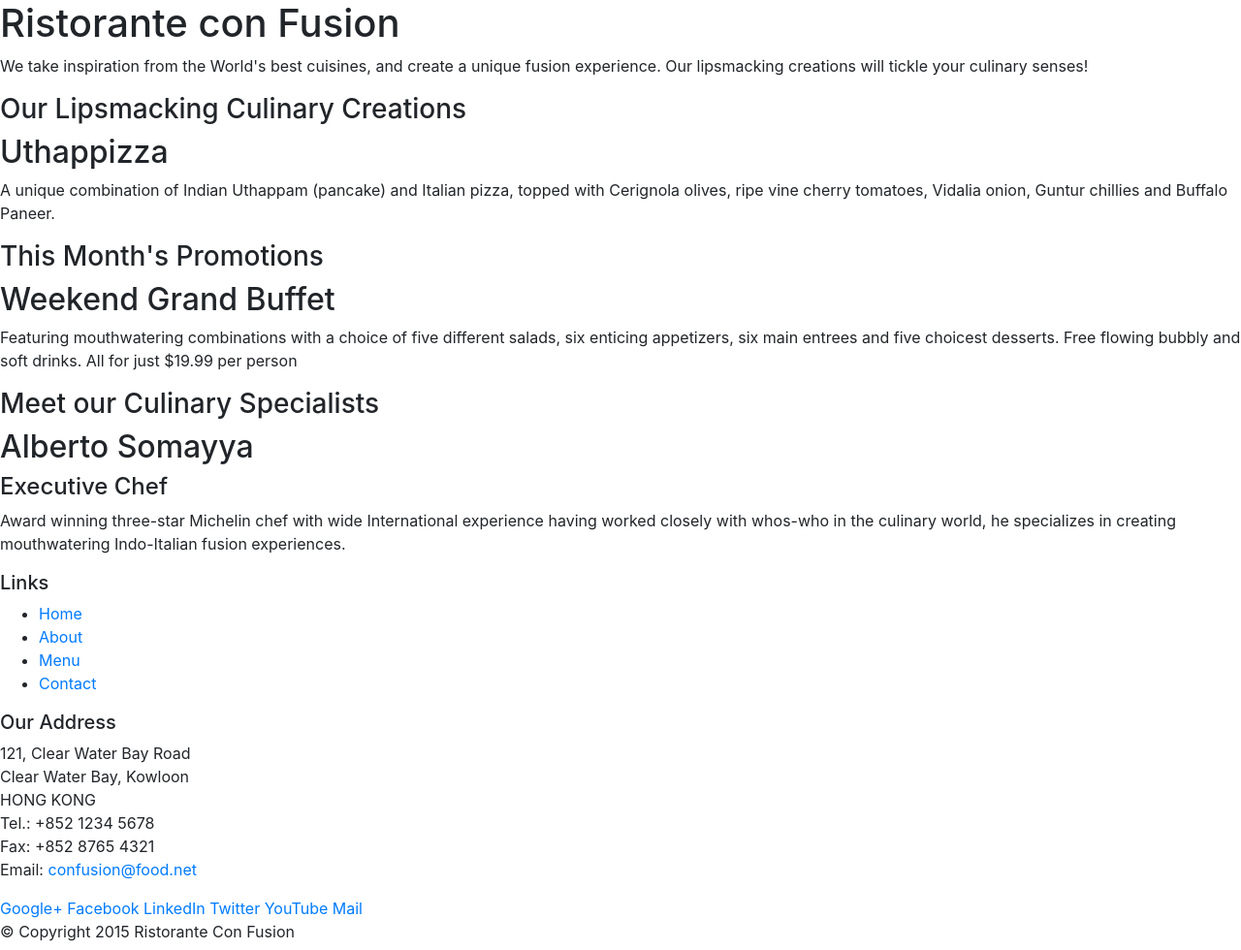
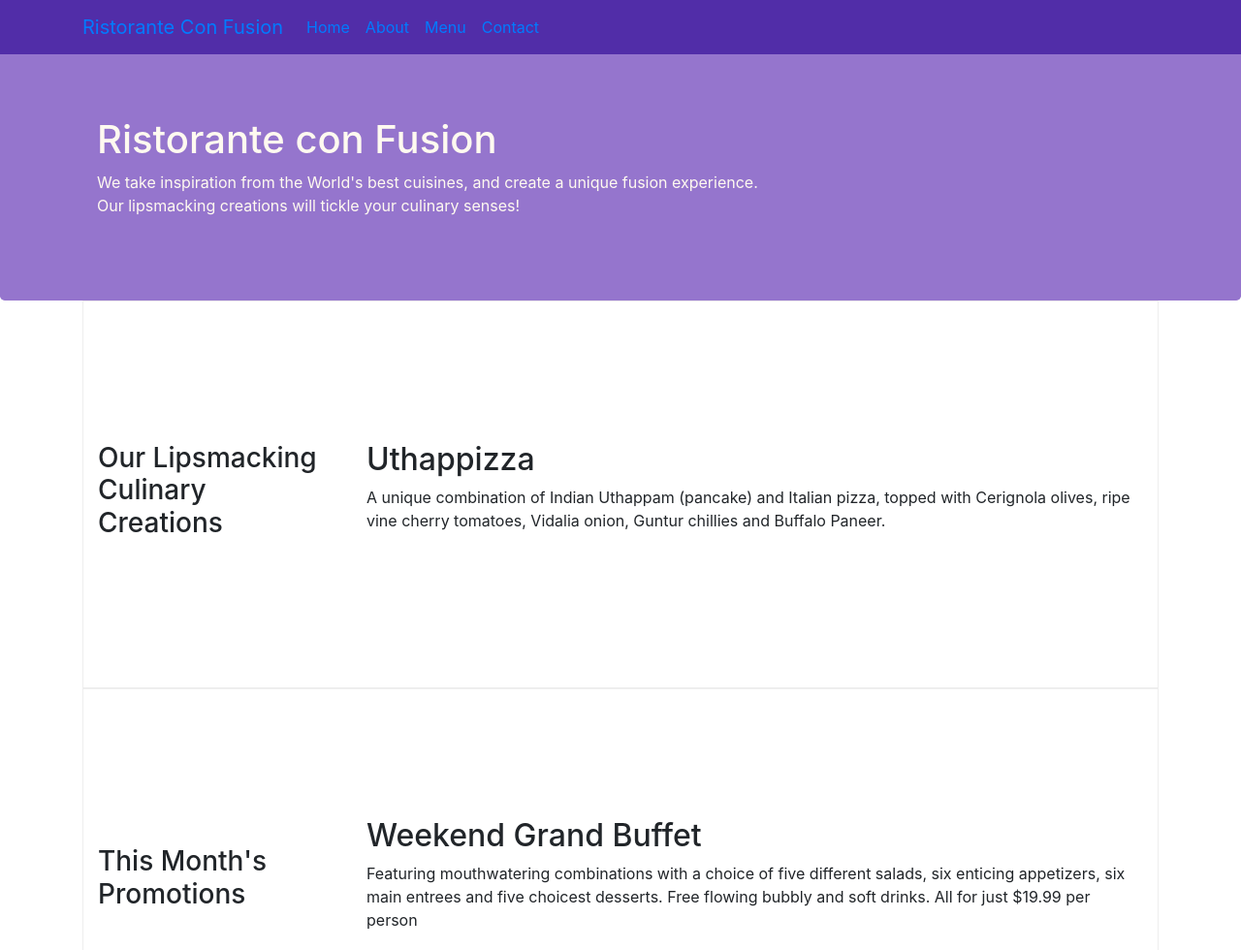
Before and after one commit to sakshi30/Practice, a website: page index.html in a window 1280 px wide. Shown: the top 980 px of the page at 97% size. Drawn offline with nearby package versions, Linux system fonts and the light colour scheme.

Commit message:
Third commit

```diff
--- /dev/null
+++ b/css/style.css
@@ -0,0 +1,39 @@
+.row_header{
+	margin: 0px auto;
+	padding: 0px auto;
+}
+
+.row_content{
+	margin: 0px auto;
+	padding: 50px 0px 50px 0px;
+	border: 1px ridge;
+	min-height: 400px;
+}
+
+.footer{
+	background-color: #D1C4E9;
+	margin: 0px auto;
+	padding: 20px 0px 20px 0px;
+}
+
+.jumbotron{
+	padding: 70px 30px 70px 30px;
+	margin: 0px auto;
+	background-color: #9575CD;
+	color: floralwhite;
+}
+
+address{
+	font-size: 80%;
+	margin: 0px;
+	color: black;
+}
+
+body{
+	padding: 50px 0px 0px 0px;
+	z-index: 0;
+}
+.navbar-inverse{
+	background-color: #512DA8;
+	color: floralwhite;
+}
--- a/index.html
+++ b/index.html
@@ -9,51 +9,69 @@
 
     <!-- Bootstrap CSS -->
     <link rel="stylesheet" href="node_modules/bootstrap/dist/css/bootstrap.min.css">
+    <link rel="stylesheet" href="css/style.css">
     <title>Ristorante Con Fusion</title>
 </head>
 
 <body>
+    <nav class="navbar navbar-inverse navbar-expand-sm fixed-top">
+        <div class="container">
+            <button class="navbar-toggler" type="button" data-toggle="collapse" data-target="#Navbar">
+                <span class="navbar-toggler-icon"></span>
+            </button>
+            <a class="navbar-brand" href="#">Ristorante Con Fusion</a>
+            <div class="collapse navbar-collapse" id="Navbar">
+                <ul class="navbar-nav">
+                    <li class="nav-item active"><a class="nav-link" href="#">Home</a></li>
+                    <li class="nav-item "><a class="nav-link" href="aboutus.html">About</a></li>
+                    <li class="nav-item"><a class="nav-link" href="#">Menu</a></li>
+                    <li class="nav-item"><a class="nav-link" href="#">Contact</a></li>
+                </ul>
+            </div>
+        </div>
 
-    <header>
-        <div>
-            <div>
-                <div>
+    </nav>
+
+    <header class="jumbotron">
+        <div class="container">
+            <div class="row row_header">
+                <div class="col-12 col-sm-8">
                     <h1>Ristorante con Fusion</h1>
                     <p>We take inspiration from the World's best cuisines, and create a unique fusion experience. Our lipsmacking creations will tickle your culinary senses!</p>
                 </div>
-                <div>
+                <div class="col col-sm">
                 </div>
             </div>
         </div>
     </header>
 
-    <div>
-        <div>
-            <div>
+    <div class="container">
+        <div class="row row_content align-items-center">
+            <div class="col-sm-4 col-md-3 flax-last">
                 <h3>Our Lipsmacking Culinary Creations</h3>
             </div>
-            <div>
+            <div class = "col-sm col-md flax-first">
                 <h2>Uthappizza</h2>
                 <p>A unique combination of Indian Uthappam (pancake) and Italian pizza, topped with Cerignola olives, ripe vine cherry tomatoes, Vidalia onion, Guntur chillies and Buffalo Paneer.</p>
             </div>
         </div>
 
 
-        <div>
-            <div>
+        <div class="row row_content align-items-center">
+            <div class="col-sm-4 col-md-3">
                 <h3>This Month's Promotions</h3>
             </div>
-            <div>
+            <div class = "col-sm col-md">
                 <h2>Weekend Grand Buffet</h2>
                 <p>Featuring mouthwatering combinations with a choice of five different salads, six enticing appetizers, six main entrees and five choicest desserts. Free flowing bubbly and soft drinks. All for just $19.99 per person </p>
             </div>
         </div>
 
-        <div>
-            <div>
+        <div class="row row_content align-items-center">
+            <div class="col-sm-4 col-md-3 flax-last">
                 <h3>Meet our Culinary Specialists</h3>
             </div>
-            <div>
+            <div class = "col-sm col-md flax-first">
                 <h2>Alberto Somayya</h2>
                 <h4>Executive Chef</h4>
                 <p>Award winning three-star Michelin chef with wide International experience having worked closely with whos-who in the culinary world, he specializes in creating mouthwatering Indo-Italian fusion experiences. </p>
@@ -62,18 +80,18 @@
     </div>
 
     <footer>
-        <div>
-            <div>
-                <div>
+        <div class="container-fluid">
+            <div class="row footer">
+                <div class = "col-5 offset-1 col-sm-2">
                     <h5>Links</h5>
-                    <ul>
+                    <ul class="list-unstyled">
                         <li><a href="#">Home</a></li>
                         <li><a href="#">About</a></li>
                         <li><a href="#">Menu</a></li>
                         <li><a href="#">Contact</a></li>
                     </ul>
                 </div>
-                <div>
+                <div class = "col-6 col-sm-5">
                     <h5>Our Address</h5>
                     <address>
 		              121, Clear Water Bay Road<br>
@@ -84,8 +102,8 @@
 		              Email: <a href="mailto:confusion@food.net">confusion@food.net</a>
 		           </address>
                 </div>
-                <div>
-                    <div>
+                <div class = "col col-sm-4 align-self-center">
+                    <div style="text-align: center">
                         <a href="http://google.com/+">Google+</a>
                         <a href="http://www.facebook.com/profile.php?id=">Facebook</a>
                         <a href="http://www.linkedin.com/in/">LinkedIn</a>
@@ -95,8 +113,8 @@
                     </div>
                 </div>
            </div>
-           <div>
-                <div>
+           <div class="row justify-content-center">
+                <div class="col-auto">
                     <p>© Copyright 2015 Ristorante Con Fusion</p>
                 </div>
            </div>
```
Also changed, not shown: aboutus.html (added, +135 -0 lines).
